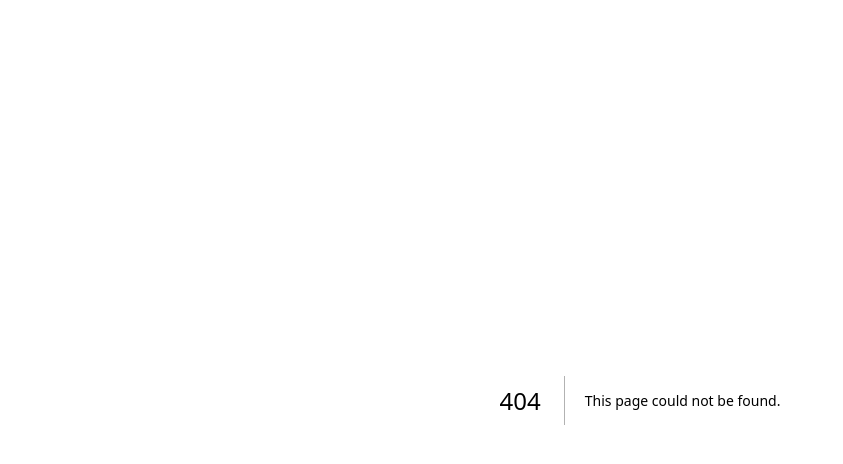
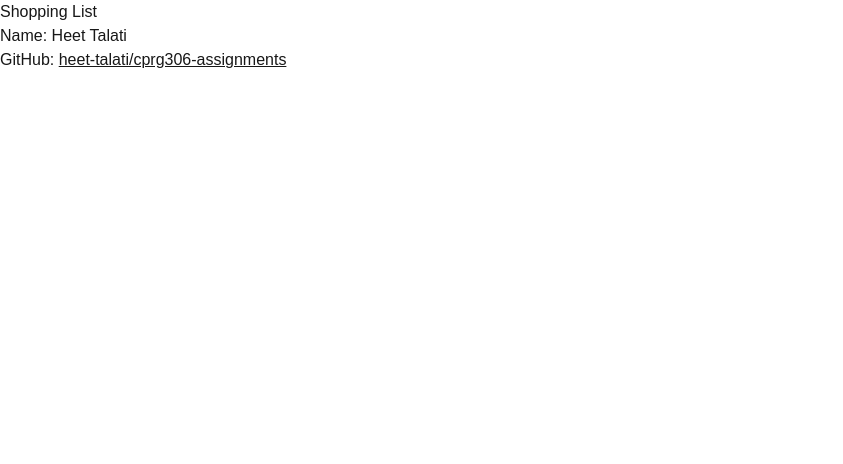
Before and after one commit to heet-talati/cprg306-assignments, a Next.js app: page /week-2 in a window 1280 px wide. Before the commit this address had no page. Shown: the top 464 px of the page, without its empty margins (0-843 px from the left). Built offline with nearby package versions, Linux system fonts and the light colour scheme.

Commit message:
'week-2' directory with student-info page

```diff
--- /dev/null
+++ b/app/week-2/page.js
@@ -0,0 +1,10 @@
+import StudentInfo from "./student-info";
+
+export default function Page() {
+  return (
+    <main>
+      <h1>Shopping List</h1>
+      <StudentInfo></StudentInfo>
+    </main>
+  );
+}
--- /dev/null
+++ b/app/week-2/student-info.js
@@ -0,0 +1,16 @@
+import Link from "next/link";
+
+export default function StudentInfo() {
+  return (
+    <>
+      <p>Name: Heet Talati</p>
+      <p>
+        GitHub:{" "}
+        <Link href={"https://github.com/heet-talati"} className="underline">
+          {" "}
+          heet-talati/cprg306-assignments
+        </Link>
+      </p>
+    </>
+  );
+}
```
